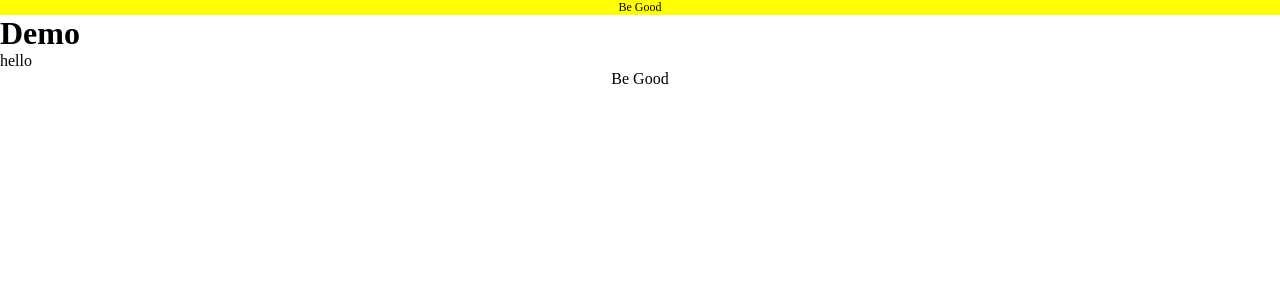
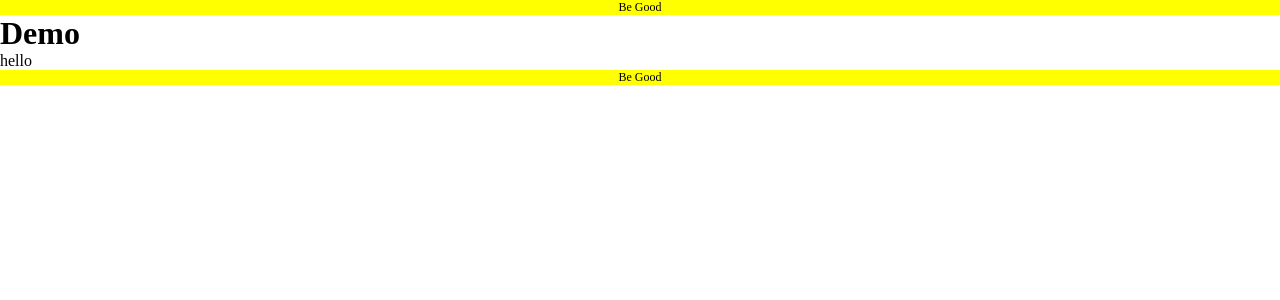
Before and after one commit to gothamgo/demo, a Jekyll site: the page built from index.html, in a window 1280 px wide. Shown: the top 300 px of the page. Built offline with Jekyll 4.4.1, drawn with Linux system fonts in a browser that asks for light colours.

Commit message:
Update footer.html

```diff
--- a/_includes/footer.html
+++ b/_includes/footer.html
@@ -3,6 +3,8 @@
   }
   div.footer-banner {
     text-align: center;
+    font-size: 12px;
+    background-color: yellow;
   }
 </style>
 
```
